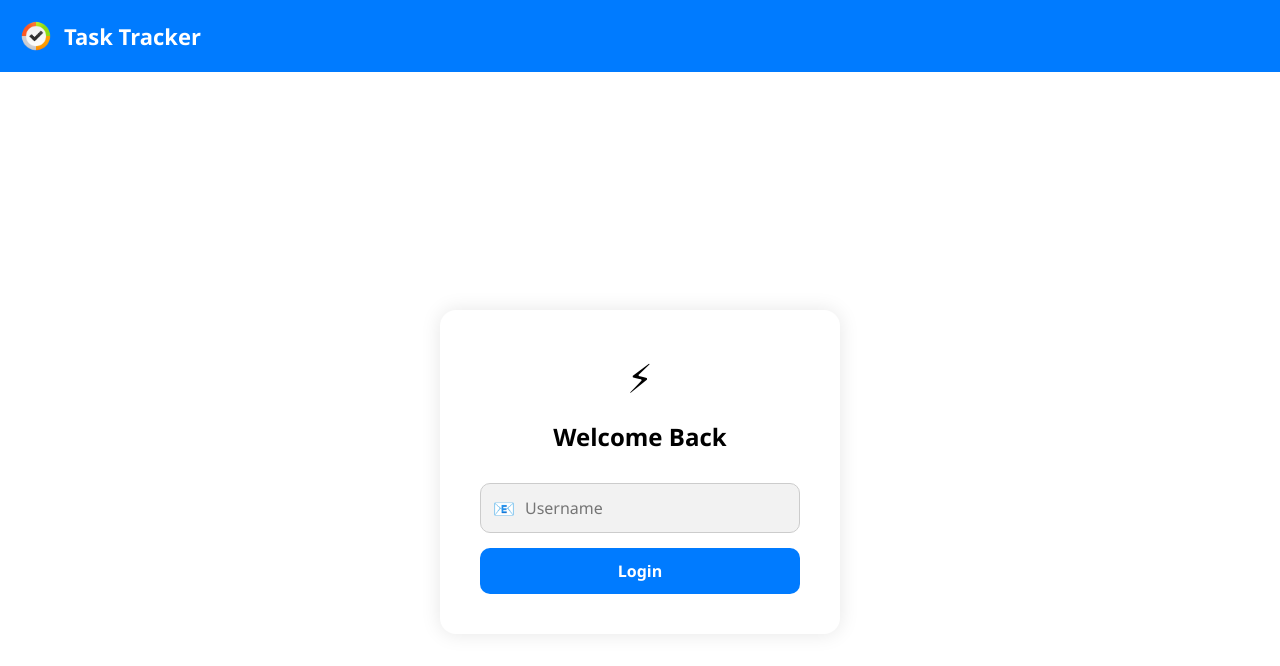
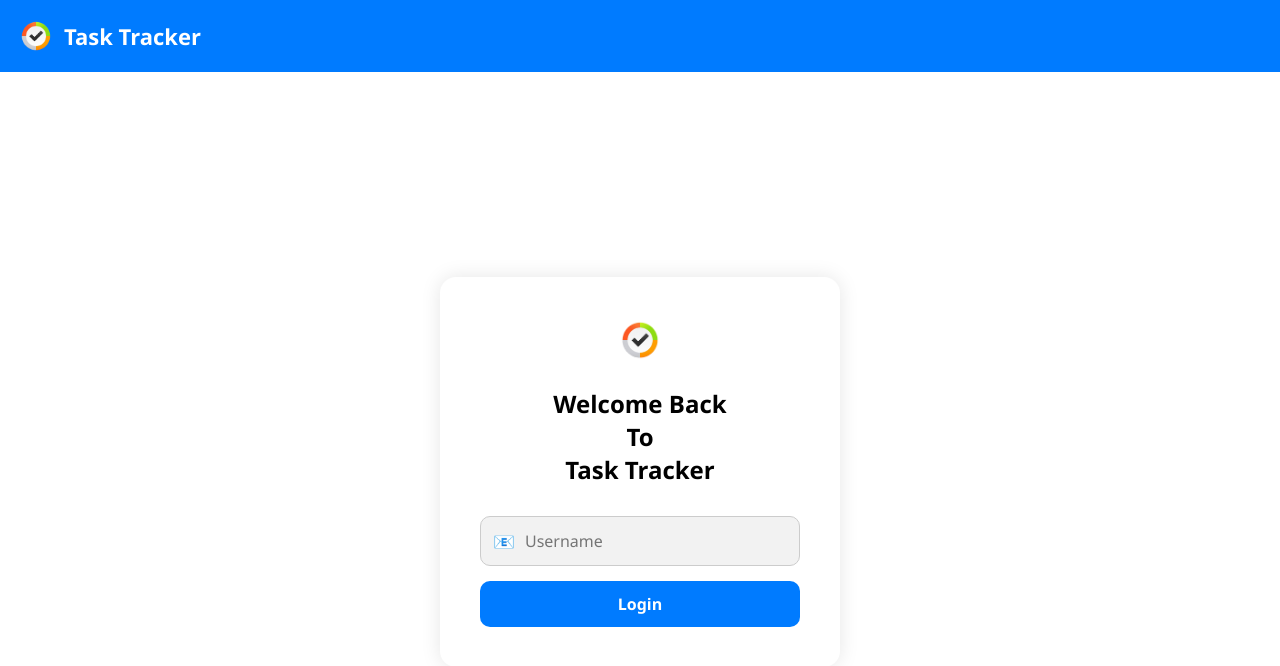
Before and after one commit to tarupathak/Task-Tracker, a React (Create React App) app: page / in a window 1280 px wide. Shown: the top 666 px of the page. Built offline with nearby package versions, Linux system fonts and the light colour scheme.

Commit message:
Applied : Final Touch to project

```diff
--- a/src/components/Login.js
+++ b/src/components/Login.js
@@ -1,6 +1,7 @@
 import React, { useState } from "react";
 import { saveUser } from "../utils/localStorage";
 import "../styles/Login.css";
+import logo from '../assets/logo.png'
 
 const Login = ({ setUsername }) => {
   const [input, setInput] = useState("");
@@ -16,8 +17,10 @@ const Login = ({ setUsername }) => {
   return (
     <div className="login-page">
       <div className="login-card-dark">
-        <div className="login-logo">⚡</div>
+        <div className="login-logo"><img src={logo} alt="logo" height={40}/></div>
         <h2>Welcome Back</h2>
+        <h2>To</h2>
+        <h2>Task Tracker</h2>
         <form onSubmit={handleLogin} className="login-form-dark">
           <div className="input-wrapper">
             <span className="icon">📧</span>
--- a/src/styles/TaskForm.css
+++ b/src/styles/TaskForm.css
@@ -1,6 +1,6 @@
 .task-form {
   width: 100%;
-  max-width: 600px;
+  width: 400px;
   margin: 30px auto;
   padding: 25px 30px;
   background: white;
```
